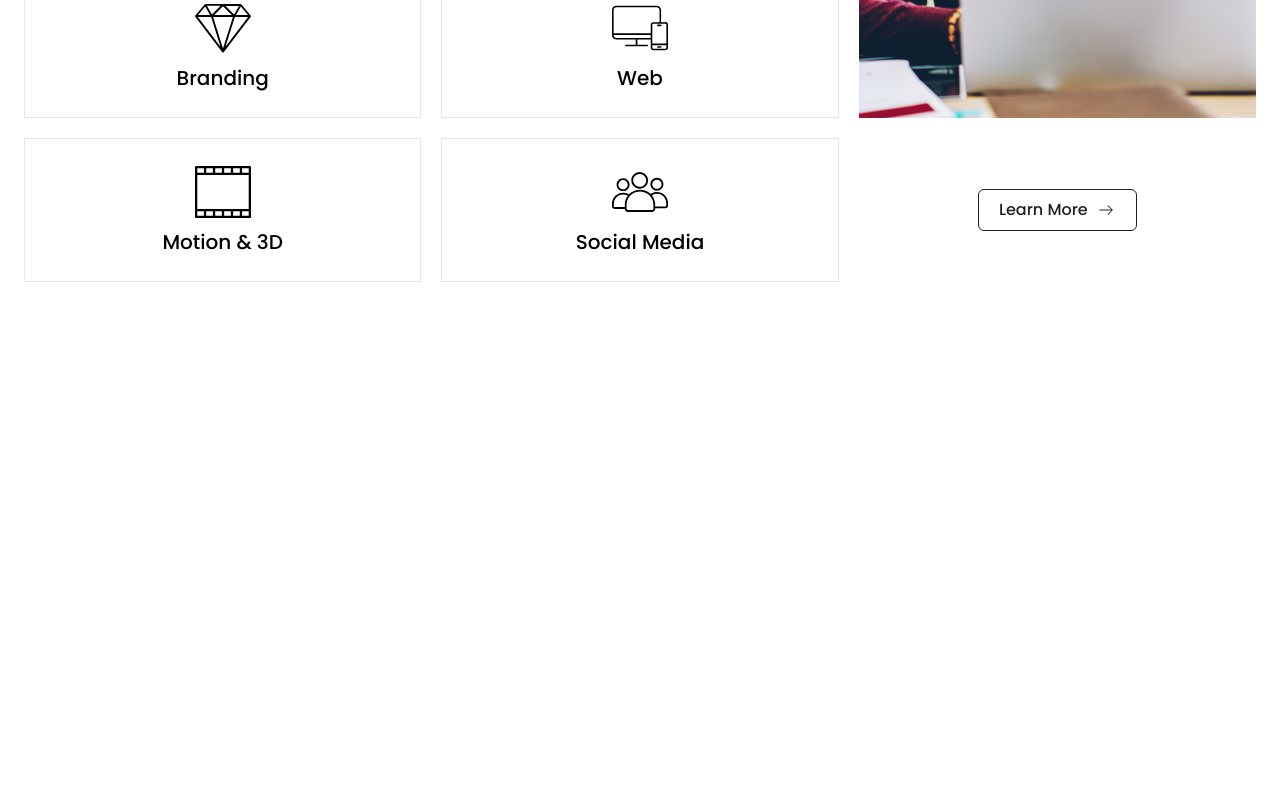
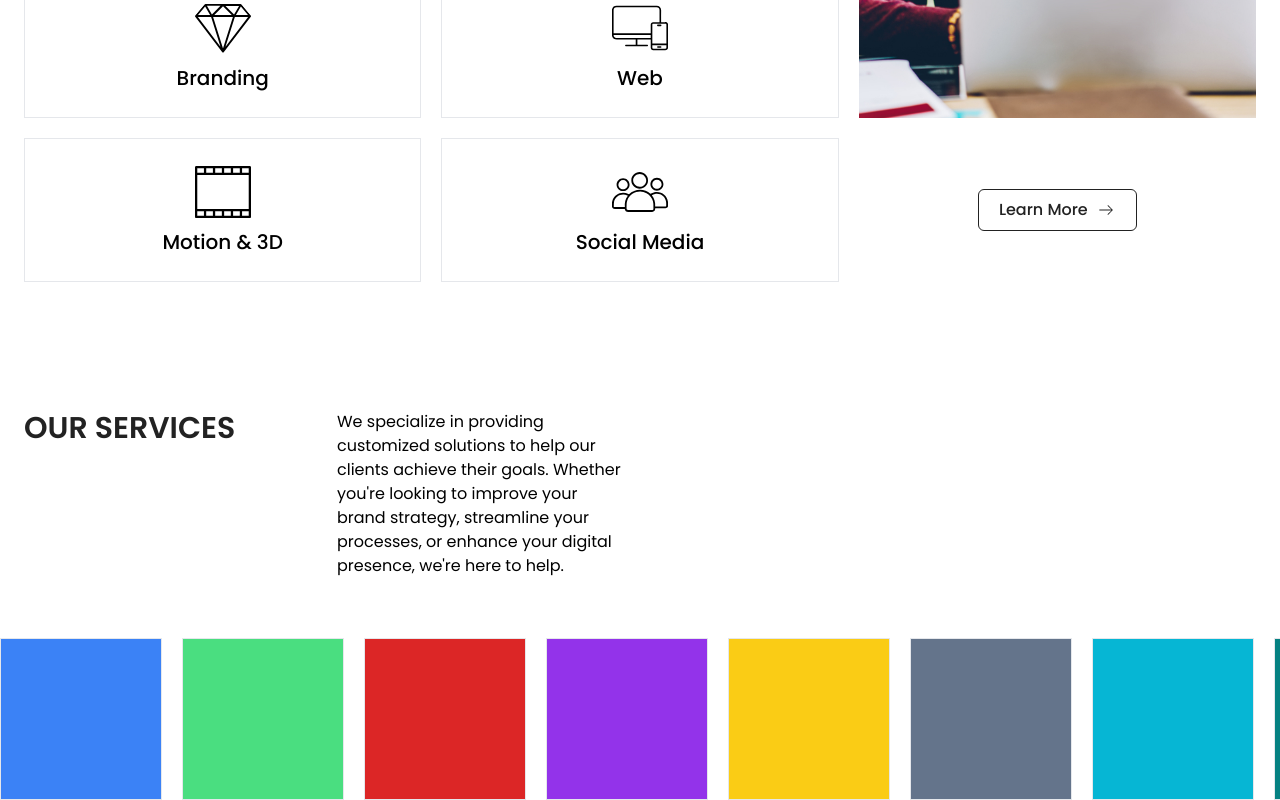
Before and after one commit to Qaudri/added-frontend, a Nuxt app: page / in a window 1280 px wide. Shown: the part 1194-1994 px from the top of the page. Before the commit the page ends 1540 px from the top, so only its background shows below. Built offline with nearby package versions, Linux system fonts and the light colour scheme.

Commit message:
chore: three.js implementation put on hold

```diff
--- a/package.json
+++ b/package.json
@@ -13,6 +13,8 @@
     "tailwindcss": "^3.2.7"
   },
   "dependencies": {
-    "tailwindcss": "^3.2.7"
+    "@splinetool/loader": "^0.9.269",
+    "tailwindcss": "^3.2.7",
+    "three": "^0.150.1"
   }
 }
--- a/pages/index.vue
+++ b/pages/index.vue
@@ -75,7 +75,7 @@
 
         <div class="md:h-36 w-full grid place-items-center col-span-2 md:col-span-1">
           <UiButtonsSecondary class="group">
-            <div class="flex align-center gap-2 group-hover:gap-4 duration-300 ease-in-out">
+            <div class="flex align-center gap-2 group-hover:gap-4 duration-150 ease-in-out">
               <UiTypographyP>Learn More</UiTypographyP>
 
               <IconsNext class="w-5"/>
@@ -86,16 +86,72 @@
       </div>
 
     </section>
+
+    <section class="py-16 ">
+      <div class="grid grid-cols-4 gap-5 justify-center mb-5 container mx-auto px-6">
+        <UiTypographyH2 id="section-title" class="uppercase text-accent">Our Services</UiTypographyH2>
+        <UiTypographyP>We specialize in providing customized solutions to help our clients achieve their goals. Whether you're looking to improve your brand strategy, streamline your processes, or enhance your digital presence, we're here to help.
+        </UiTypographyP>
+      </div>
+
+      <div class="mt-10 overflow-hidden w-full absolute container">
+        <div class="content flex gap-5">
+          <div class="box border bg-blue-500 p-20"></div>
+          <div class="box border bg-green-400 p-20"></div>
+          <div class="box border bg-red-600 p-20"></div>
+          <div class="box border bg-purple-600 p-20"></div>
+          <div class="box border bg-yellow-400 p-20"></div>
+          <div class="box border bg-slate-500 p-20"></div>
+          <div class="box border bg-cyan-500 p-20"></div>
+          <div class="box border bg-primary p-20"></div>
+        </div>
+      </div>
+
+    </section>
   </div>
 </template>
 <script>
 export default {
+  data() {
+    return {
+      scrollEnabled: false,
+    };
+  },
 
+  mounted() {
+    // Add an event listener for the scroll event
+    window.addEventListener('scroll', this.handleScroll);
+  },
+
+  beforeDestroy() {
+    // Remove the event listener when the component is destroyed
+    window.removeEventListener('scroll', this.handleScroll);
+  },
+
+  methods: {
+    // handleScroll() {
+    //   const container = document.querySelector('.container');
+    //   const content = document.querySelector('.content');
+    //   const containerRect = container.getBoundingClientRect();
+    //   const contentRect = content.getBoundingClientRect();
+    //   const containerCenter = containerRect.top + containerRect.height / 2;
+    //   const contentCenter = contentRect.top + contentRect.height / 2;
+    //   // Check if the content is in the center of the container
+    //   if (!this.scrollEnabled && contentCenter >= containerCenter) {
+    //     // Enable horizontal scrolling
+    //     this.scrollEnabled = true;
+    //     content.style.overflowX = 'auto';
+    //   }
+    //   // Set the horizontal scroll position of the content based on the vertical scroll position
+    //   if (this.scrollEnabled) {
+    //     const scrollPosition = window.scrollY;
+    //     content.style.transform = `translateX(-${scrollPosition}px)`;
+    //   }
+    // },
+  },
 }
 </script>
 <style>
-
-
 #blob {
   aspect-ratio: 1;
   border-radius: 30% 70% 70% 30% / 30% 30% 70% 70%;
```
Also changed, not shown: 1 other file (tests, documents, lock files or other folders).
